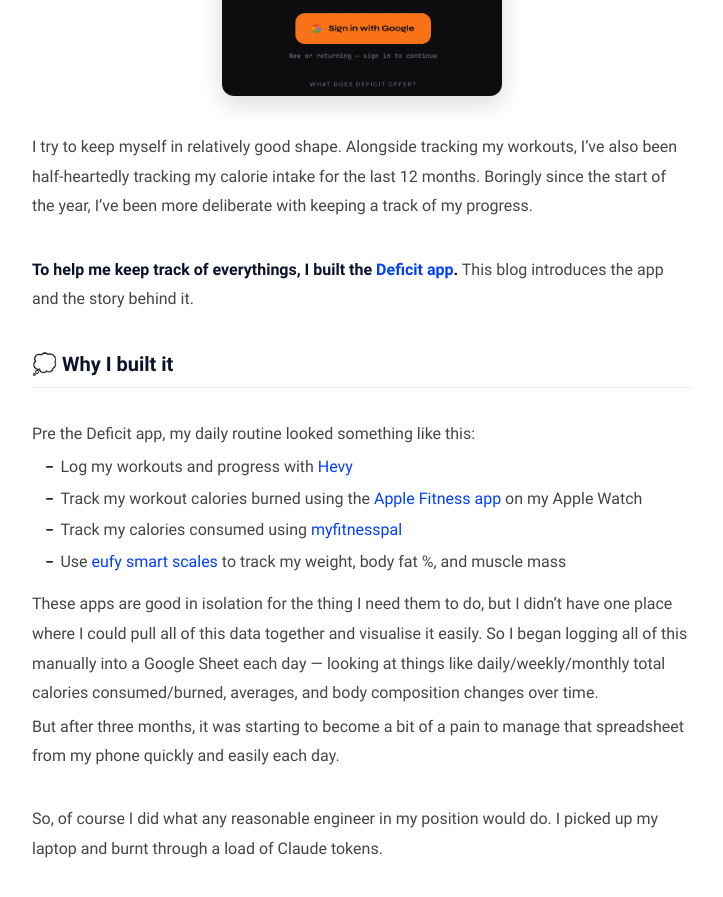
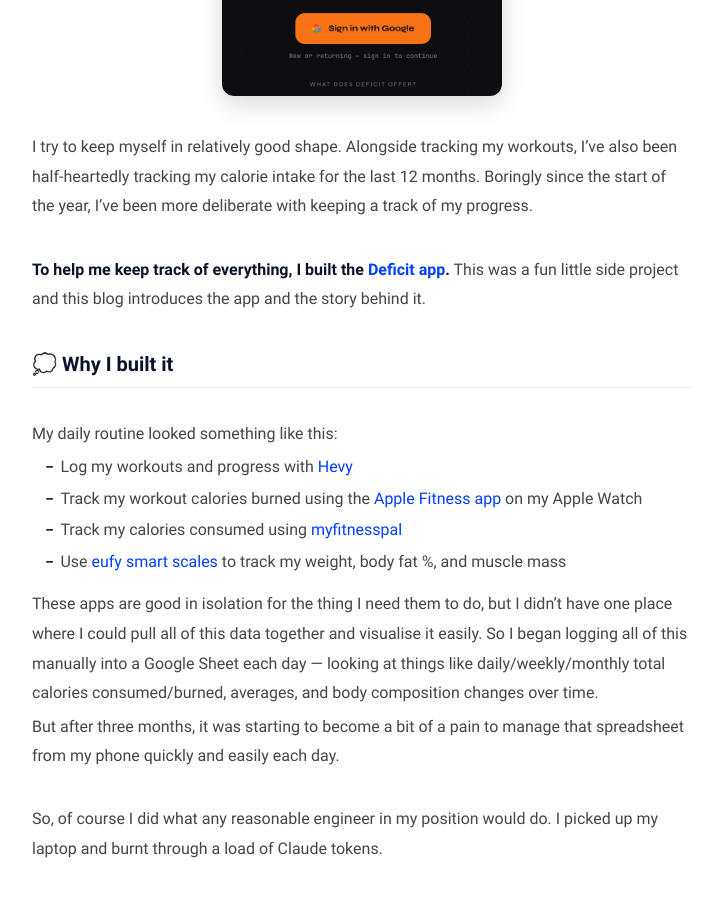
Before and after one commit to lukebriscoe/lukebriscoe.github.io, a Jekyll site: the page built from _posts/2026-04-08-deficit-app.md, in a window 1280 px wide and 900 px high, scrolled down 448 px. Shown: the top 897 px of the window, without its empty margins (278-1001 px from the left). Built offline with Jekyll 4.4.1, drawn with Linux system fonts in a browser that asks for light colours.

Commit message:
fix typo

```diff
--- a/_posts/2026-04-08-deficit-app.md
+++ b/_posts/2026-04-08-deficit-app.md
@@ -10,10 +10,10 @@
 I try to keep myself in relatively good shape. Alongside tracking my workouts, I’ve also been half-heartedly tracking my calorie intake for the last 12 months. Boringly since the start of the year, I've been more deliberate with keeping a track of my progress.<br>
 <br>
 
-<b>To help me keep track of everythings, I built the <a href="https://mydeficit.app">Deficit app</a>.</b> This blog introduces the app and the story behind it.
+<b>To help me keep track of everything, I built the <a href="https://mydeficit.app">Deficit app</a>.</b> This was a fun little side project and this blog introduces the app and the story behind it.
 
 ### 💭 Why I built it
-<br>Pre the Deficit app, my daily routine looked something like this:
+<br>My daily routine looked something like this:
 - Log my workouts and progress with <a href="https://www.hevyapp.com/">Hevy</a>
 - Track my workout calories burned using the <a href="https://apps.apple.com/us/app/apple-fitness/id1208224953">Apple Fitness app</a> on my Apple Watch
 - Track my calories consumed using <a href="https://www.myfitnesspal.com/">myfitnesspal</a>
```
Also changed, not shown: 2 other files.
